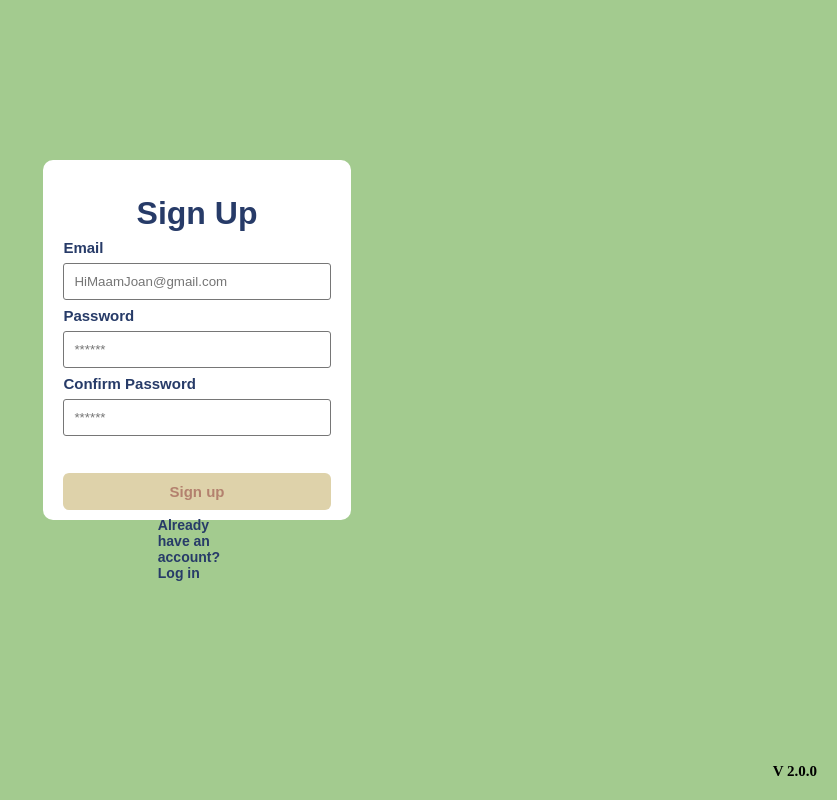
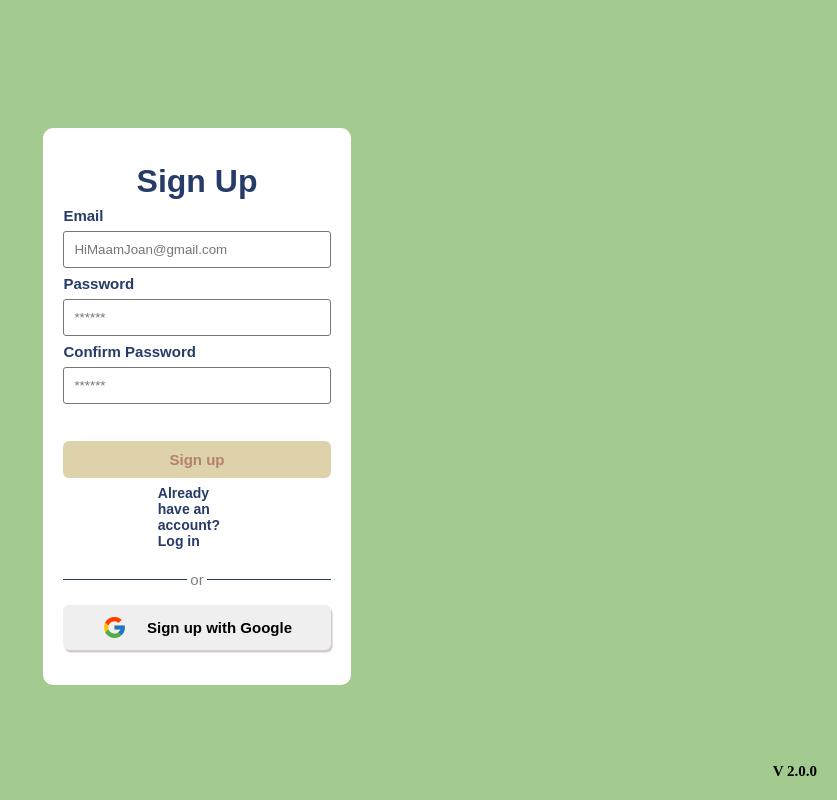
Before and after one commit to IvoryRoses/HappyTrails, a React (Vite) app: page /signup in a window 1280 px wide. Shown: the whole page, without its empty margins (443-1280 px from the left). Built offline with nearby package versions, Linux system fonts and the light colour scheme; no server answers; sample sign-in values are in the browser's storage.

Commit message:
Google Auth WIP

```diff
--- a/index.html
+++ b/index.html
@@ -2,7 +2,11 @@
 <html lang="en">
   <head>
     <meta charset="UTF-8" />
-    <link rel="icon" type="image/svg+xml" href="/vite.svg" />
+    <link
+      rel="icon"
+      type="image/png"
+      href="/src/Main/Navigation/Image/Happy_Trails_Logo.png"
+    />
     <meta name="viewport" content="width=device-width, initial-scale=1.0" />
     <title>Happytrails</title>
   </head>
--- a/src/Main/Navigation/Aunthenticate/Signin.tsx
+++ b/src/Main/Navigation/Aunthenticate/Signin.tsx
@@ -1,9 +1,15 @@
 import { useState, useEffect } from "react";
-import { signInWithEmailAndPassword, onAuthStateChanged } from "firebase/auth";
+import {
+  signInWithEmailAndPassword,
+  onAuthStateChanged,
+  GoogleAuthProvider,
+} from "firebase/auth";
 import { auth } from "../../../firebase";
 import { ToastContainer, toast } from "react-toastify";
 import { Link, useNavigate } from "react-router-dom";
 import "react-toastify/dist/ReactToastify.css";
+import { FcGoogle } from "react-icons/fc";
+import HappyText from "../Image/Happy_Trails_Text.png";
 
 export default function Login() {
   const [email, setEmail] = useState("");
@@ -16,6 +22,10 @@ export default function Login() {
     // Check if both email and password are filled
     setIsFilled(email.trim() !== "" && password.trim() !== "");
   }, [email, password]);
+
+  const handleGoogle = async () => {
+    const provider = new GoogleAuthProvider();
+  };
 
   const login = async () => {
     setIsSubmitting(true);
@@ -66,6 +76,9 @@ export default function Login() {
   return (
     <>
       <div className="authenticate">
+        <div className="happy-div">
+          <img src={HappyText} className="happy-text" alt="" />
+        </div>
         <div className="first-spacing">
           <h1 className="text-header">Login</h1>
           <h1 className="text-email-pass">Email</h1>
@@ -103,6 +116,11 @@ export default function Login() {
               <h1>Create a new account</h1>
             </Link>
           </div>
+          <div className="separator">or</div>
+          <button className="btn-google">
+            <FcGoogle className="icon-google" />
+            Log in with Google
+          </button>
         </div>
       </div>
       <ToastContainer position="bottom-right" autoClose={3000} />
--- a/src/Main/Navigation/Aunthenticate/Signup.tsx
+++ b/src/Main/Navigation/Aunthenticate/Signup.tsx
@@ -1,11 +1,15 @@
 import {
+  signOut,
   createUserWithEmailAndPassword,
   sendEmailVerification,
+  GoogleAuthProvider,
+  signInWithPopup,
 } from "firebase/auth";
 import { useState, FormEvent, ChangeEvent } from "react";
 import { auth } from "../../../firebase";
 import { ToastContainer, toast } from "react-toastify";
-import { Link } from "react-router-dom";
+import { Link, useNavigate } from "react-router-dom";
+import { FcGoogle } from "react-icons/fc";
 import "react-toastify/dist/ReactToastify.css";
 
 export default function Signup() {
@@ -14,12 +18,39 @@ export default function Signup() {
   const [passwordConfirmation, setPasswordConfirmation] = useState("");
   const [isFilled, setIsFilled] = useState(false);
   const [isSubmitting, setIsSubmitting] = useState(false);
+  const navigate = useNavigate();
+
+  const handleGoogle = async () => {
+    const provider = new GoogleAuthProvider();
+    try {
+      const result = await signInWithPopup(auth, provider);
+      const user = result.user;
+
+      if (user) {
+        const isEmailVerified = user.emailVerified;
+
+        if (isEmailVerified) {
+          await signOut(auth);
+          navigate("/signup");
+          toast.warning("You already have an account. Please log in.");
+        } else {
+          toast.success(
+            "Sign up successful. Please verify your email before logging in."
+          );
+        }
+      } else {
+        console.error("Google sign-in failed: user is null");
+        toast.error("Sign up with Google failed. Please try again.");
+      }
+    } catch (error) {
+      toast.error("Sign up with Google failed. Please try again.");
+    }
+  };
 
   // Function to sign up the user
   const signUp = async (e: FormEvent<HTMLFormElement>) => {
     e.preventDefault();
     setIsSubmitting(true);
-
     // Check if passwords match
     if (password !== passwordConfirmation) {
       toast.error("Passwords do not match");
@@ -35,13 +66,10 @@ export default function Signup() {
         email,
         password
       );
-
       // Send email verification
       await sendEmailVerification(userCredential.user);
-
       // Clear form fields
       clearPasswords();
-
       // Notify user to verify email
       toast.success(
         "Sign up successful. Please verify your email before logging in."
@@ -49,6 +77,7 @@ export default function Signup() {
     } catch (error) {
       console.error(error);
       toast.error("Sign up failed. Please try again.");
+      setIsSubmitting(false);
     } finally {
       setIsSubmitting(false);
     }
@@ -136,6 +165,11 @@ export default function Signup() {
               <h1>Already have an account? Log in</h1>
             </Link>
           </div>
+          <div className="separator">or</div>
+          <button onClick={handleGoogle} className="btn-google">
+            <FcGoogle className="icon-google" />
+            Sign up with Google
+          </button>
         </div>
       </div>
       <ToastContainer position="bottom-right" autoClose={3000} />
--- a/src/Main/Navigation/Root/Navbar.tsx
+++ b/src/Main/Navigation/Root/Navbar.tsx
@@ -29,37 +29,37 @@ export default function NavigationBar() {
       <ul className="nav-list">
         <li>
           <Link to="/dashboard" className="nav-link">
-            <IoHome className="DashboardIcon" />
+            <IoHome className="dashboard-icon" />
             <span className="nav-text">Dashboard</span>
           </Link>
         </li>
         <li>
           <Link to="/account" className="nav-link">
-            <MdAccountCircle alt="" className="DashboardIcon" />
+            <MdAccountCircle alt="" className="dashboard-icon" />
             <span className="nav-text">Account</span>
           </Link>
         </li>
         <li>
           <Link to="/history" className="nav-link">
-            <BiSolidCompass className="DashboardIcon" />
+            <BiSolidCompass className="dashboard-icon" />
             <span className="nav-text">History</span>
           </Link>
         </li>
         <li>
           <Link to="/setting" className="nav-link">
-            <PiGearSixFill className="DashboardIcon" />
+            <PiGearSixFill className="dashboard-icon" />
             <span className="nav-text">Setting</span>
           </Link>
         </li>
         <li>
           <Link to="/about" className="nav-link">
-            <TbInfoCircleFilled className="DashboardIcon" />
+            <TbInfoCircleFilled className="dashboard-icon" />
             <span className="nav-text">About</span>
           </Link>
         </li>
         <li>
           <Link to="/signin" className="nav-link" onClick={logout}>
-            <CiLogout onClick={logout} className=" DashboardIcon" />
+            <CiLogout onClick={logout} className=" dashboard-icon" />
             <span className="nav-text">Logout</span>
           </Link>
         </li>
--- a/src/Main/Navigation/Routes/Account.tsx
+++ b/src/Main/Navigation/Routes/Account.tsx
@@ -1,5 +1,5 @@
 import { useEffect, useState } from "react";
-import { db, auth } from "../../../firebase";
+import { auth } from "../../../firebase";
 
 export default function Account() {
   const [userEmail, setUserEmail] = useState<string | null>(null);
--- a/src/Main/Style/authentication.css
+++ b/src/Main/Style/authentication.css
@@ -4,9 +4,8 @@
   flex-direction: column;
   background-color: white;
   padding: 20px 20px;
-  height: 40vh;
-  min-height: 40vh;
-  margin-top: 10rem;
+  min-height: 30vh;
+  margin-top: 8rem;
   margin-left: 38%;
   margin-right: 38%;
   border-radius: 10px;
@@ -69,6 +68,50 @@
   cursor: default;
 }
 
+.btn-google {
+  display: flex;
+  align-items: center;
+  justify-content: center;
+  margin-top: 10px;
+  padding: 10px;
+  gap: 20px;
+  border: none;
+  border-radius: 6px;
+  font-size: 15px;
+  font-weight: bold;
+  cursor: pointer;
+  box-shadow: 1.5px 2.5px #d6caca;
+}
+
+.icon-google {
+  width: 25px;
+  height: 25px;
+}
+
+.separator {
+  display: flex;
+  align-items: center;
+  text-align: center;
+  font-size: 15px;
+  color: grey;
+  margin-top: 15px;
+}
+
+.separator::before,
+.separator::after {
+  content: "";
+  flex: 1;
+  border-bottom: 1px solid #273b68;
+}
+
+.separator:not(:empty)::before {
+  margin-right: 0.25em;
+}
+
+.separator:not(:empty)::after {
+  margin-left: 0.25em;
+}
+
 /*Signin.tsx*/
 .forgot-padding {
   padding-left: 18rem;
@@ -84,6 +127,15 @@
 
 .create-padding {
   padding: 0rem 8.2rem;
+}
+
+.happy-div {
+  display: flex;
+  justify-content: center;
+}
+
+.happy-text {
+  max-width: 200px;
 }
 
 /*Signup.tsx*/
--- a/src/Main/Style/navbar.css
+++ b/src/Main/Style/navbar.css
@@ -53,7 +53,7 @@
   display: block;
 }
 
-.DashboardIcon {
+.dashboard-icon {
   height: 50px;
   width: 70px;
   margin-right: 2px;
```
Also changed, not shown: src/Main/Navigation/Image/Happy_Trails_Logo.png (added), src/Main/Navigation/Image/Happy_Trails_Text.png (added).
